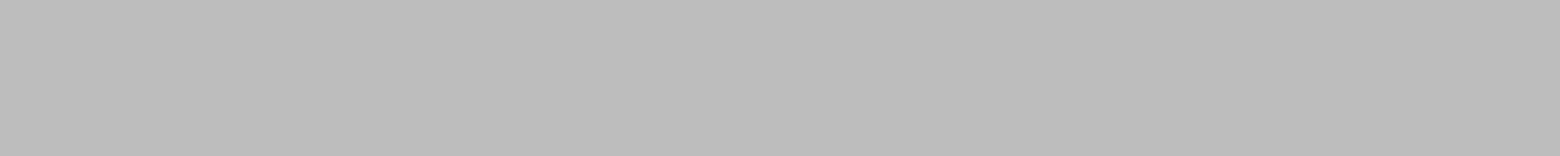
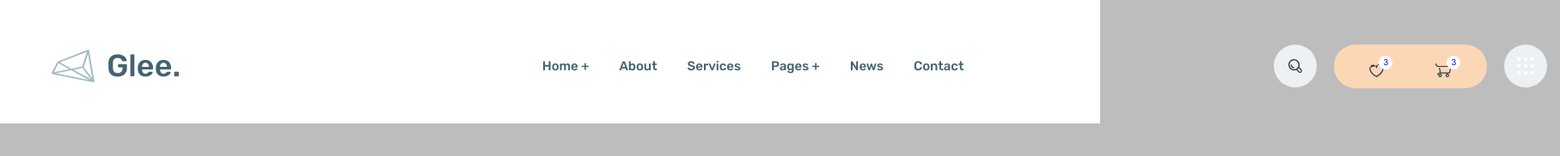
Before and after one commit to madee23/glee, a website: page app/index.html in a window 1280 px wide. Shown: the whole page at 86% size, 1815 px wide, since content can reach past the window. Drawn offline with nearby package versions, Linux system fonts and the light colour scheme; files that its build step writes are made by us from their sources.

Commit message:
added header, include fonts

```diff
--- a/app/index.html
+++ b/app/index.html
@@ -10,7 +10,69 @@
 </head>
 
 <body>
+ <header class="header">
 
+
+
+  <div class="container">
+
+   <div class="header__wrapper">
+
+    <div class="logo">
+     <img src="images/header_logo.svg" alt="" class="logo__img">
+     <span class="logo__text">Glee.</span>
+    </div>
+
+    <nav class="header__menu">
+     <ul class="header__menu-list">
+      <li class="header__menu-list-item">
+       <a href="" class="header__menu-list-link">Home +</a>
+      </li>
+      <li class="header__menu-list-item">
+       <a href="" class="header__menu-list-link">About</a>
+      </li>
+      <li class="header__menu-list-item">
+       <a href="" class="header__menu-list-link">Services</a>
+      </li>
+      <li class="header__menu-list-item">
+       <a href="" class="header__menu-list-link">Pages +</a>
+      </li>
+      <li class="header__menu-list-item">
+       <a href="" class="header__menu-list-link">News</a>
+      </li>
+      <li class="header__menu-list-item">
+       <a href="" class="header__menu-list-link">Contact</a>
+      </li>
+     </ul>
+    </nav>
+
+    <div class="user-nav">
+
+     <a href="#" class="user-nav__search">
+      <img class="user-nav__search-img" src="images/user-nav_search.svg" alt="">
+     </a>
+
+     <div class="user-nav__icons">
+      <a class="user-nav__icons-link" href="#">
+       <img class="user-nav__icons-img" src="images/heart.svg" alt="">
+       <span class="user-nav__icons-num">3</span>
+      </a>
+      <a class="user-nav__icons-link" href="#">
+       <img class="user-nav__icons-img" src="images/cart.svg" alt="">
+       <span class="user-nav__icons-num">3</span>
+      </a>
+     </div>
+
+     <div class="user-nav__btn">
+      <img src="images/btn.svg" alt="" class="user-nav user-nav--btn-img">
+     </div>
+    </div>
+
+   </div>
+
+  </div>
+
+ </header>
  <script src="js/main.min.js"></script>
 </body>
 
--- a/app/scss/_fonts.scss
+++ b/app/scss/_fonts.scss
@@ -1,22 +1,22 @@
 @font-face {
-  font-family: 'Quicksand-Medium';
+  font-family: 'DMSans-Regular';
+  font-weight: 400;
+  font-style: normal;
+  font-display: swap;
+  src: local('DMSans-Regular'),
+    url('../fonts/DMSans-Regular.woff2') format('woff2'),
+    url('../fonts/DMSans-Regular.woff') format('woff');
+}
+
+@font-face {
+  font-family: 'Rubik-Medium';
   font-weight: 500;
   font-style: normal;
   font-display: swap;
-  src: local('Quicksand-Medium'),
-    url('../fonts/Quicksand-Medium.woff2') format('woff2'),
-    url('../fonts/Quicksand-Medium.woff') format('woff');
+  src: local('Rubik-Medium'),
+    url('../fonts/Rubik-Medium.woff2') format('woff2'),
+    url('../fonts/Rubik-Medium.woff') format('woff');
 }
-
-// @font-face {
-//   font-family: 'Quicksand-Regular';
-//   font-weight: 400;
-//   font-style: normal;
-//   font-display: swap;
-//   src: local('Quicksand-Regular'),
-//     url('../fonts/Quicksand-Regular.woff2') format('woff2'),
-//     url('../fonts/Quicksand-Regular.woff') format('woff');
-// }
 
 // @font-face {
 //   font-family: 'Roboto-Regular';
--- a/app/scss/_global.scss
+++ b/app/scss/_global.scss
@@ -3,11 +3,12 @@ body {
  font-size: 16px;
  line-height: 26px;
  background-color: rgb(189, 189, 189);
- // @extend %quicksand-500;
+ @extend %DMSans-400;
 }
 
 .container {
- width: 1170px;
+ width: 1770px;
  margin: 0 auto;
  padding: 0 15px;
+ // border: 1px solid #000;
 }
--- a/app/scss/_header.scss
+++ b/app/scss/_header.scss
@@ -1 +1,104 @@
 // @extend %quicksand-400;
+
+.header__wrapper {
+ display: flex;
+ justify-content: space-between;
+ align-items: center;
+}
+
+.header {
+ width: 100%;
+ height: 144px;
+ background-color: #fff;
+ padding: 48px 45px;
+ &__menu {
+  flex-grow: 1;
+  margin: 0 330px 0 390px;
+ }
+ &__menu-list {
+  display: flex;
+  justify-content: center;
+  align-items: center;
+  gap: 35px;
+ }
+ &__menu-list-item {
+ }
+ &__menu-list-link {
+  @extend %Rubik-500;
+  font-size: 15px;
+  line-height: 12px;
+  color: #436372;
+ }
+}
+
+.logo {
+ display: flex;
+ justify-content: space-between;
+ align-items: center;
+ &__img {
+  margin-right: 14px;
+ }
+ &__text {
+  color: #436372;
+  font-size: 36px;
+  line-height: 58px;
+  @extend %Rubik-500;
+ }
+}
+
+.user-nav {
+ display: flex;
+ justify-content: space-between;
+ align-items: center;
+ gap: 20px;
+ &__btn {
+  display: flex;
+  align-items: center;
+  justify-content: center;
+  width: 50px;
+  height: 50px;
+  border-radius: 50%;
+  background-color: #edf1f4;
+ }
+ &__icons {
+  width: 178px;
+  height: 51px;
+  border-radius: 25px;
+  background-color: #fcd7b6;
+  display: flex;
+  justify-content: center;
+  align-items: center;
+  gap: 60px;
+  padding-top: 10px;
+ }
+ &__icons-img {
+ }
+ &__icons-link {
+  position: relative;
+ }
+ &__icons-num {
+  position: absolute;
+  width: 16px;
+  height: 16px;
+  background-color: #fff;
+  border-radius: 50%;
+  font-size: 10px;
+  @extend %DMSans-400;
+  text-align: center;
+  line-height: 16px;
+  right: -10px;
+  top: -9px;
+ }
+ &__search {
+  display: flex;
+  align-items: center;
+  justify-content: center;
+  width: 50px;
+  height: 50px;
+  border-radius: 50%;
+  background-color: #edf1f4;
+ }
+ &__search-img {
+  line-height: 50px;
+ }
+}
--- a/app/scss/_vars.scss
+++ b/app/scss/_vars.scss
@@ -4,7 +4,12 @@ $title-color: #29282d; //цвет заглавий
 $accent-color: #fe3e57; //акцентный цвет
 
 // Шрифты
-%quicksand-400 {
- font-family: 'Quicksand-Regular', sans-serif;
+%DMSans-400 {
+ font-family: 'DMSans-Regular', sans-serif;
  font-weight: 400;
 }
+
+%Rubik-500 {
+ font-family: 'Rubik-Medium', sans-serif;
+ font-weight: 500;
+}
```
Also changed, not shown: app/images/btn.svg (added), app/images/cart.svg (added), app/images/header_logo.svg (added), app/images/heart.svg (added), app/images/user-nav_search.svg (added).
